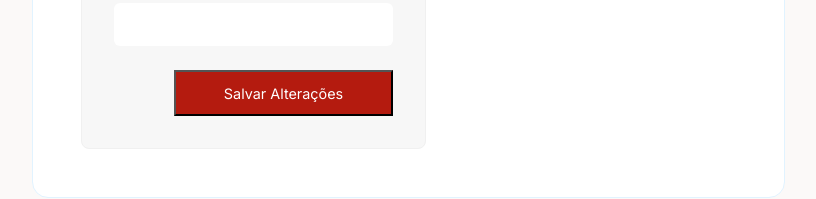
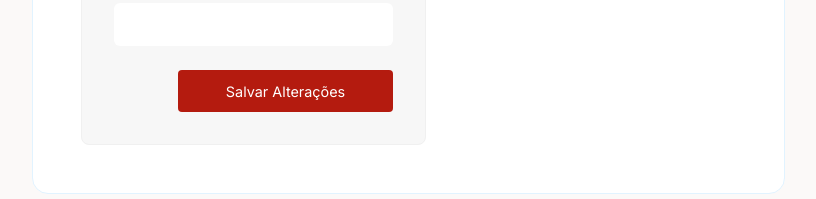
Before and after one commit to databloodHealth/Pulsar, a React (Vite) app in the folder Front/: page /profile in a window 1280 px wide. Shown: the part 1598-1797 px from the top of the page, without its empty margins (260-1076 px from the left). Built offline with nearby package versions, Linux system fonts and the light colour scheme.

Commit message:
fix botao mudar senha

```diff
--- a/Front/src/components/User/ChangePassword/style.module.css
+++ b/Front/src/components/User/ChangePassword/style.module.css
@@ -55,6 +55,8 @@
 }
 
 .alterarSenha form button {
+    border: none;
+    border-radius: 4px;
     color: var(--branco);
     font-size: .9rem;
     padding: .8rem 3rem;
```
